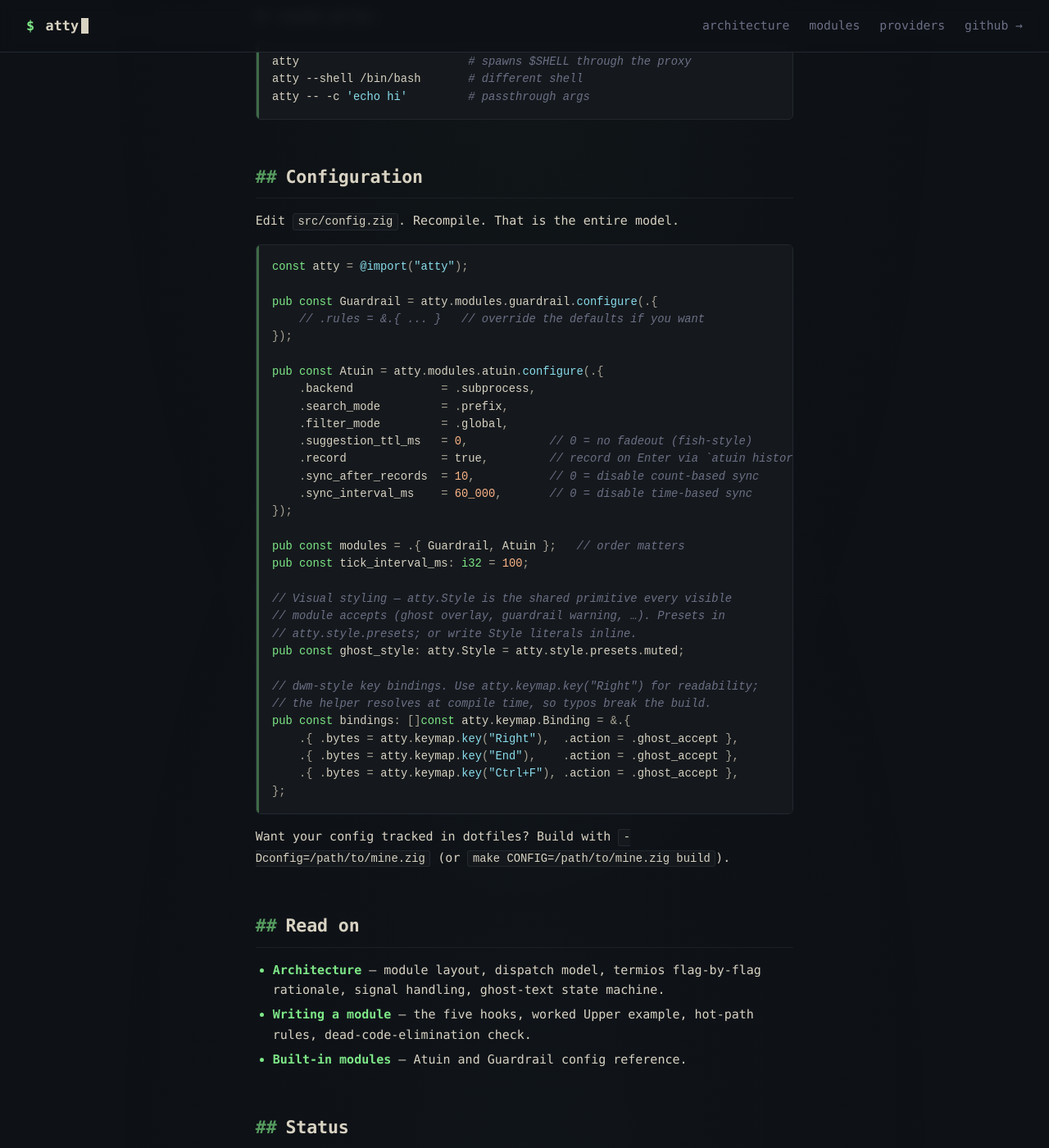
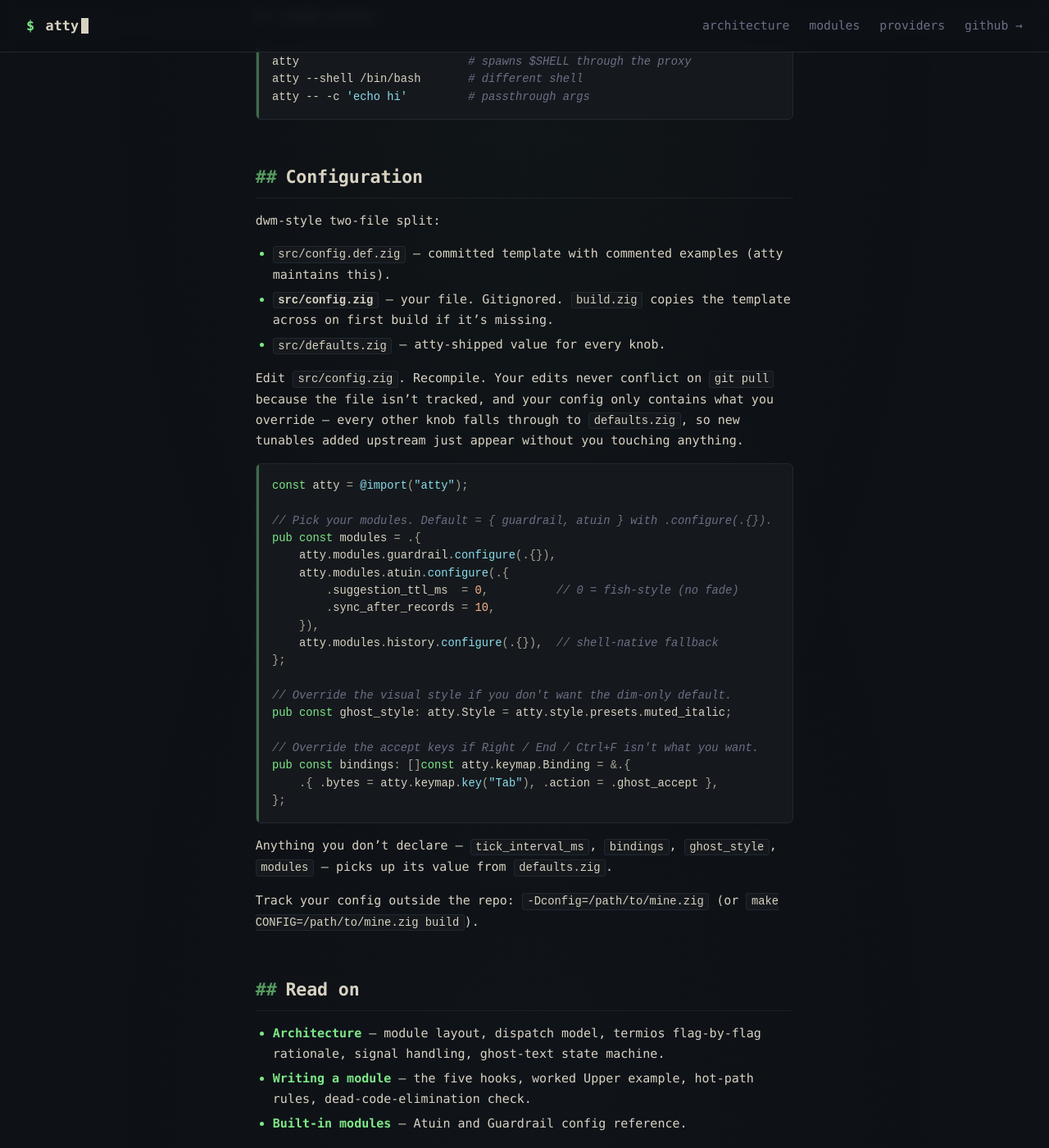
Before and after one commit to fentas/atty, a Jekyll site: the page built from docs/index.md, in a window 1280 px wide and 1400 px high, scrolled down 3179 px. Shown: the whole window at 82% size. Built offline with Jekyll 4.4.1, drawn with Linux system fonts in a browser that asks for light colours.

Commit message:
refactor(config): split user config from defaults (dwm-style)
Adds the `config.def.h` / `config.h` pattern so personal edits never
conflict on `git pull` and new tunables flow through without manual
merging.

  - src/defaults.zig holds the atty-shipped value for every
    overridable knob (modules, tick_interval_ms, ghost_style,
    bindings).
  - src/config_resolver.zig merges the user's src/config.zig against
    defaults via @hasDecl — the user's pub const wins when present,
    otherwise the default value flows through. Comptime check, zero
    runtime cost.
  - src/config.def.zig is the committed template (the commented
    starter file). src/config.zig is gitignored.
  - build.zig copies config.def.zig → config.zig on first build if
    the destination is missing, so a fresh clone "just works".
  - build.zig wires the user file as the `user_config` module and
    the resolver as `config`; every internal consumer keeps importing
    `config` unchanged.

For users with a pre-existing config.zig: nothing breaks. The
resolver picks up their existing decls. They can incrementally
delete decls that match defaults — anything they don't declare
falls through.

Co-Authored-By: Claude Opus 4.7 (1M context) <noreply@anthropic.com>

````diff
--- a/docs/index.md
+++ b/docs/index.md
@@ -113,43 +113,43 @@ atty -- -c 'echo hi'         # passthrough args
 
 ## Configuration
 
-Edit `src/config.zig`. Recompile. That is the entire model.
+dwm-style two-file split:
+
+- [`src/config.def.zig`](https://github.com/fentas/atty/blob/master/src/config.def.zig) — committed template with commented examples (atty maintains this).
+- **`src/config.zig`** — your file. Gitignored. `build.zig` copies the template across on first build if it's missing.
+- [`src/defaults.zig`](https://github.com/fentas/atty/blob/master/src/defaults.zig) — atty-shipped value for every knob.
+
+Edit `src/config.zig`. Recompile. Your edits never conflict on `git pull`
+because the file isn't tracked, and your config only contains what you
+override — every other knob falls through to `defaults.zig`, so new
+tunables added upstream just appear without you touching anything.
 
 ```zig
 const atty = @import("atty");
 
-pub const Guardrail = atty.modules.guardrail.configure(.{
-    // .rules = &.{ ... }   // override the defaults if you want
-});
+// Pick your modules. Default = { guardrail, atuin } with .configure(.{}).
+pub const modules = .{
+    atty.modules.guardrail.configure(.{}),
+    atty.modules.atuin.configure(.{
+        .suggestion_ttl_ms  = 0,          // 0 = fish-style (no fade)
+        .sync_after_records = 10,
+    }),
+    atty.modules.history.configure(.{}),  // shell-native fallback
+};
 
-pub const Atuin = atty.modules.atuin.configure(.{
-    .backend             = .subprocess,
-    .search_mode         = .prefix,
-    .filter_mode         = .global,
-    .suggestion_ttl_ms   = 0,            // 0 = no fadeout (fish-style)
-    .record              = true,         // record on Enter via `atuin history start`
-    .sync_after_records  = 10,           // 0 = disable count-based sync
-    .sync_interval_ms    = 60_000,       // 0 = disable time-based sync
-});
+// Override the visual style if you don't want the dim-only default.
+pub const ghost_style: atty.Style = atty.style.presets.muted_italic;
 
-pub const modules = .{ Guardrail, Atuin };   // order matters
-pub const tick_interval_ms: i32 = 100;
-
-// Visual styling — atty.Style is the shared primitive every visible
-// module accepts (ghost overlay, guardrail warning, …). Presets in
-// atty.style.presets; or write Style literals inline.
-pub const ghost_style: atty.Style = atty.style.presets.muted;
-
-// dwm-style key bindings. Use atty.keymap.key("Right") for readability;
-// the helper resolves at compile time, so typos break the build.
+// Override the accept keys if Right / End / Ctrl+F isn't what you want.
 pub const bindings: []const atty.keymap.Binding = &.{
-    .{ .bytes = atty.keymap.key("Right"),  .action = .ghost_accept },
-    .{ .bytes = atty.keymap.key("End"),    .action = .ghost_accept },
-    .{ .bytes = atty.keymap.key("Ctrl+F"), .action = .ghost_accept },
+    .{ .bytes = atty.keymap.key("Tab"), .action = .ghost_accept },
 };
 ```
 
-Want your config tracked in dotfiles? Build with `-Dconfig=/path/to/mine.zig`
+Anything you don't declare — `tick_interval_ms`, `bindings`,
+`ghost_style`, `modules` — picks up its value from `defaults.zig`.
+
+Track your config outside the repo: `-Dconfig=/path/to/mine.zig`
 (or `make CONFIG=/path/to/mine.zig build`).
 
 ## Read on
````
Also changed, not shown: docs/architecture.md (+47 -1 lines), README.md, 6 other files.
